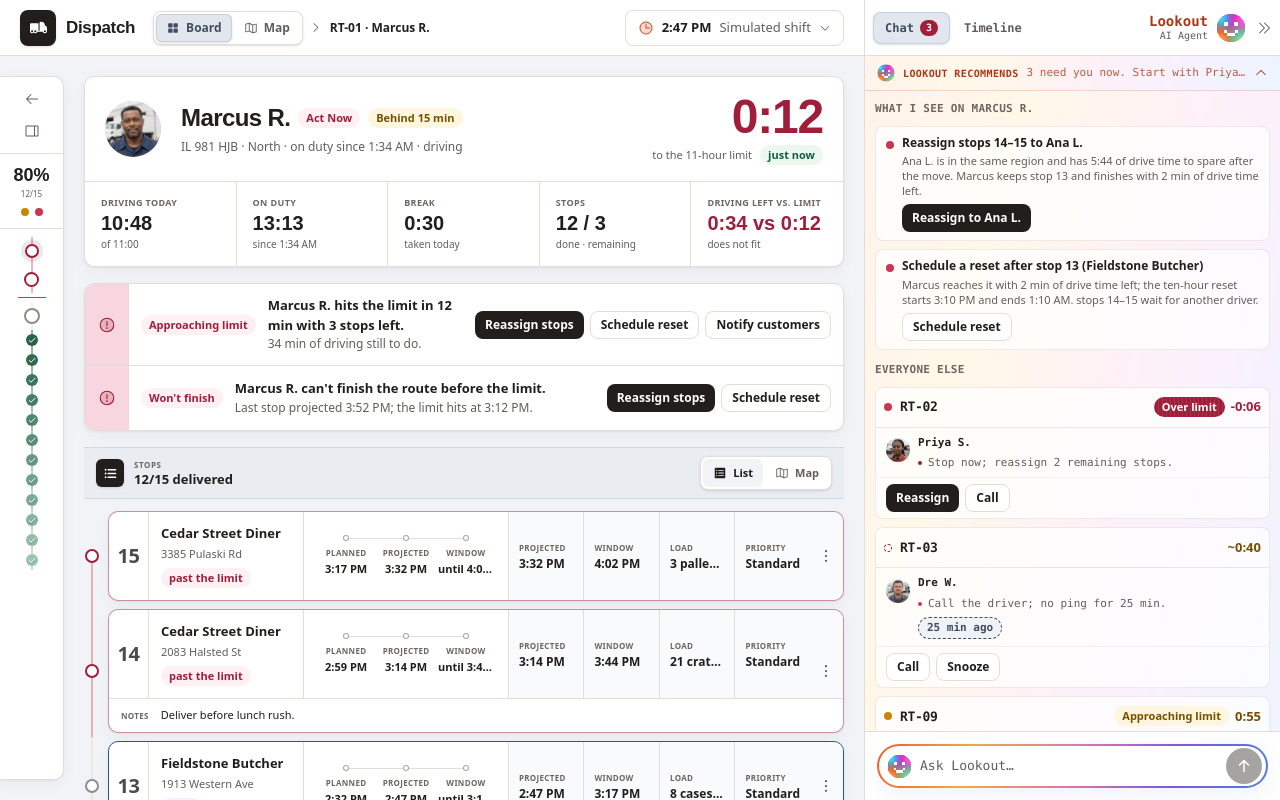
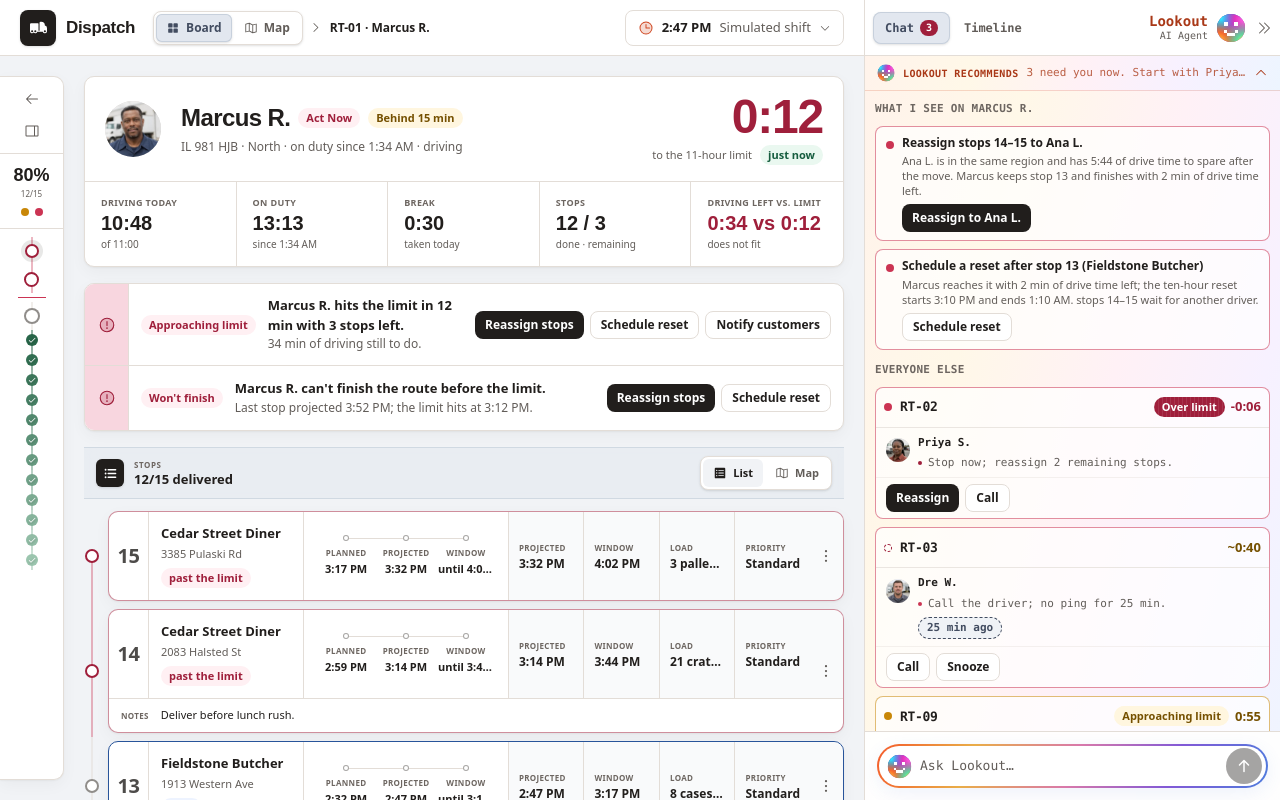
Before and after one commit to davekeller/dispatcher-dashboard, a React (Vite) app: page /routes/drv-01 in a window 1280 px wide. Built offline with nearby package versions, Linux system fonts and the light colour scheme.

Commit message:
Color Lookout alert borders by severity

```diff
--- a/src/lookout/PlanCard.tsx
+++ b/src/lookout/PlanCard.tsx
@@ -6,6 +6,7 @@
 import { severityTone } from '../ui/tones'
 import ActionConfirm from './ActionConfirm'
 import type { Plan } from './plans'
+import { recommendationBorder } from './recommendationTone'
 
 /** One plan: the recommendation as a sentence, the figures behind it, and the one button that
  *  opens the matching dialog already filled in. */
@@ -18,7 +19,7 @@
   const blockedReason = blocked ? `Last ping ${fmtAge(view.pingAgeMin)}. Position-dependent actions are disabled until the truck reports in.` : undefined
   const action = plan.action
   return (
-    <article className="rounded-control border border-line/60 bg-panel/70 px-2.5 py-2">
+    <article className={`rounded-control border bg-panel/70 px-2.5 py-2 ${recommendationBorder(plan.severity)}`}>
       <div className="flex items-start gap-2">
         <span className={`mt-1.5 h-2 w-2 shrink-0 rounded-full ${plan.severity === 'none' ? 'bg-clear-fill' : tone.fill}`} aria-hidden="true" />
         <div className="min-w-0 flex-1">
--- a/src/lookout/RecommendationCard.tsx
+++ b/src/lookout/RecommendationCard.tsx
@@ -12,6 +12,7 @@
 import RouteTimelineMini from '../views/shift/RouteTimelineMini'
 import AlertActions from './AlertActions'
 import { recommendationSummary } from './recommendationSummary'
+import { recommendationBorder } from './recommendationTone'
 import { LOOKOUT } from './voice'
 
 /** One card per driver, every reason on it, 2–3 actions. Same handlers as the route file.
@@ -29,7 +30,7 @@
   const snoozedUntil = card.snoozed ? Math.max(...card.alerts.map((a) => snoozes[a.id] ?? 0)) : undefined
   const hasStatus = view.driver.contactAttemptedAt !== undefined || snoozedUntil !== undefined || hasCorrection
   const surface = compact
-    ? `overflow-hidden rounded-control border bg-panel/70 ${pinned ? 'lookout-card-ring' : 'border-line/60'} ${card.snoozed ? 'opacity-60' : ''}`
+    ? `overflow-hidden rounded-control border bg-panel/70 ${pinned ? 'lookout-card-ring' : recommendationBorder(card.severity)} ${card.snoozed ? 'opacity-60' : ''}`
     : `overflow-hidden rounded-card border-[1.5px] bg-panel shadow-card ${pinned ? 'lookout-card-ring' : 'border-line'} ${card.snoozed ? 'opacity-60' : ''}`
   const actions = <AlertActions driverId={view.driver.id} actions={card.alerts.flatMap((a) => a.actions)} alertIds={card.alerts.map((a) => a.id)} positionDependentDisabled={staleReason} resetScheduledAt={view.plannedResetAt} compact={compact} />
   const summaryContext = {
--- /dev/null
+++ b/src/lookout/recommendationTone.ts
@@ -0,0 +1,8 @@
+import type { Severity } from '../alerts/types'
+
+/** Compact recommendations use color only on their one-pixel keyline. */
+export function recommendationBorder(severity: Severity | 'none'): string {
+  if (severity === 'critical' || severity === 'act_now') return 'border-act-now-fill/55'
+  if (severity === 'watch') return 'border-watch-fill/55'
+  return 'border-line/60'
+}
```
Also changed, not shown: 4 other files (tests, documents, lock files or other folders).
